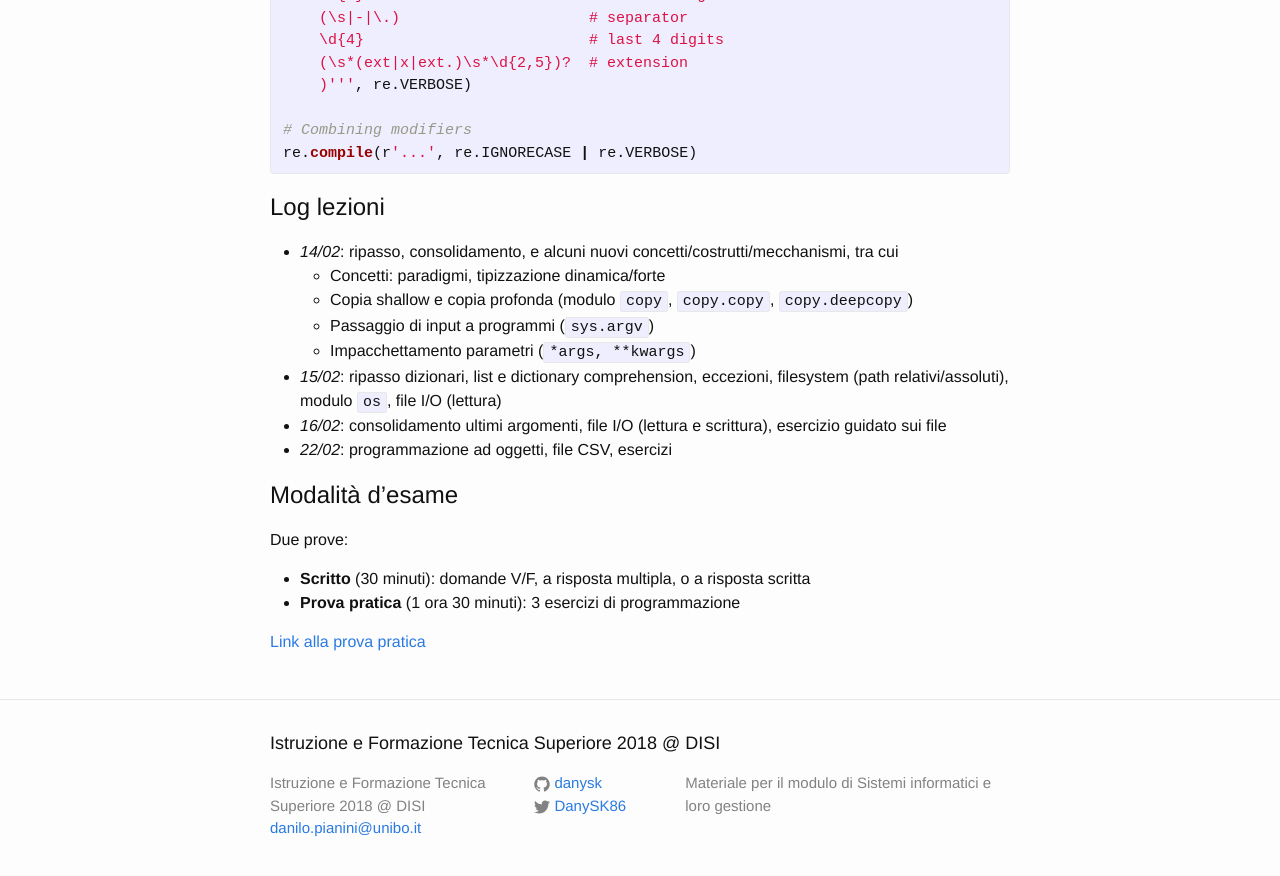
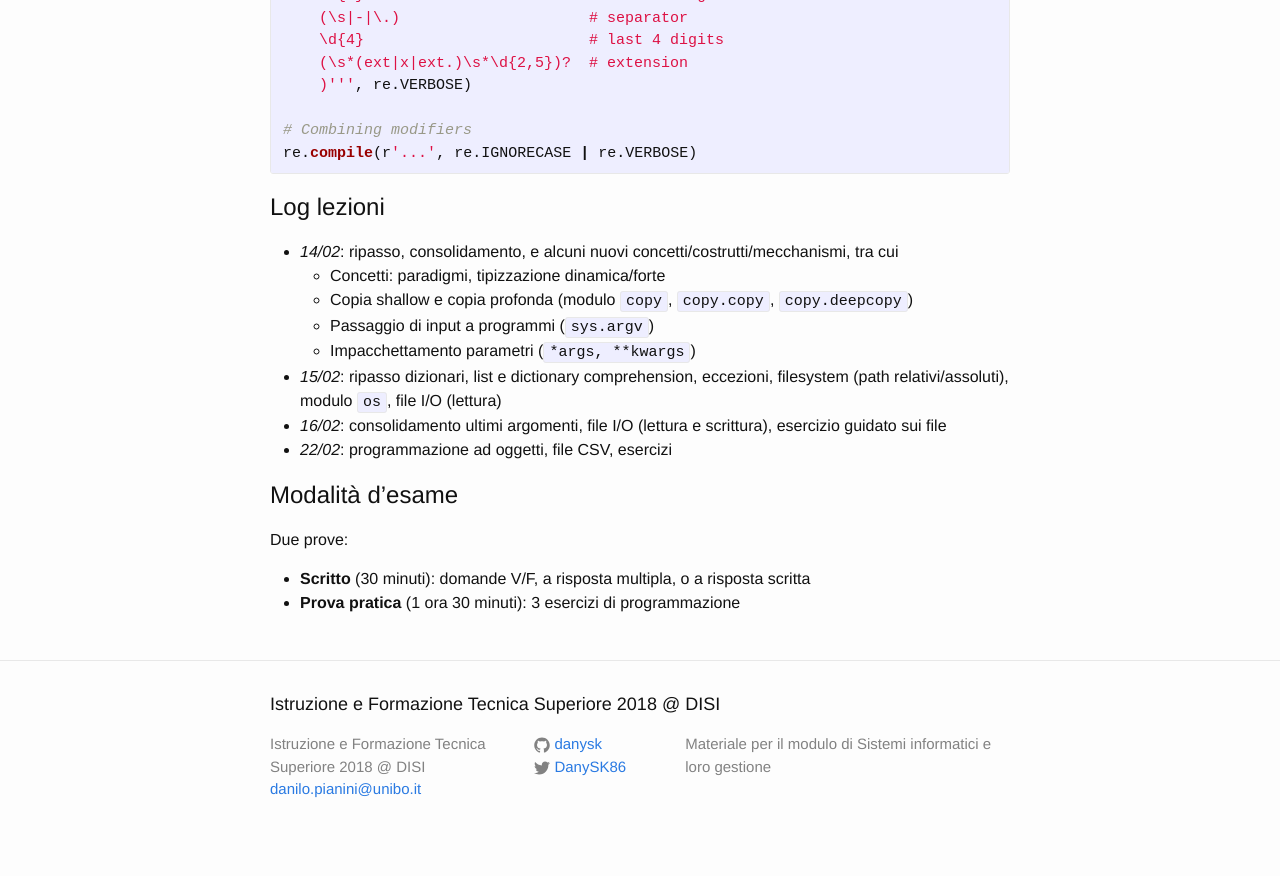
Before and after one commit to APICe-at-DISI/ifts2018, a Jekyll site: the page built from index.md, in a window 1280 px wide and 900 px high, scrolled down 25468 px. Shown: the top 876 px of the window. Built offline with Jekyll 4.4.1, drawn with Linux system fonts in a browser that asks for light colours; our own code applies the rules of GitHub Pages for plain Markdown files.

Commit message:
Hiding stuff

```diff
--- a/index.md
+++ b/index.md
@@ -1167,5 +1167,3 @@ Due prove:
 
 * **Scritto** (30 minuti): domande V/F, a risposta multipla, o a risposta scritta
 * **Prova pratica** (1 ora 30 minuti): 3 esercizi di programmazione
-
-[Link alla prova pratica](resources/IFTS2018-ProvaPratica.pdf)
```
